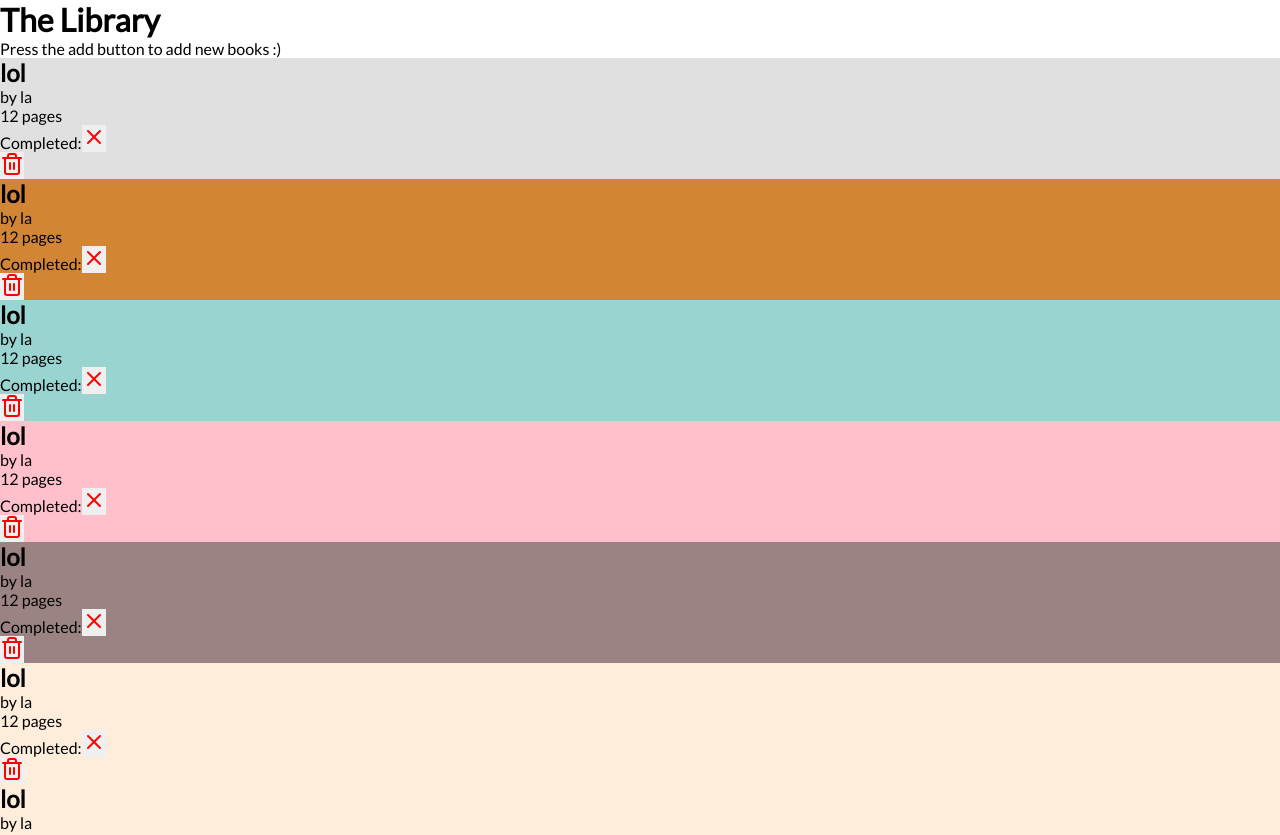
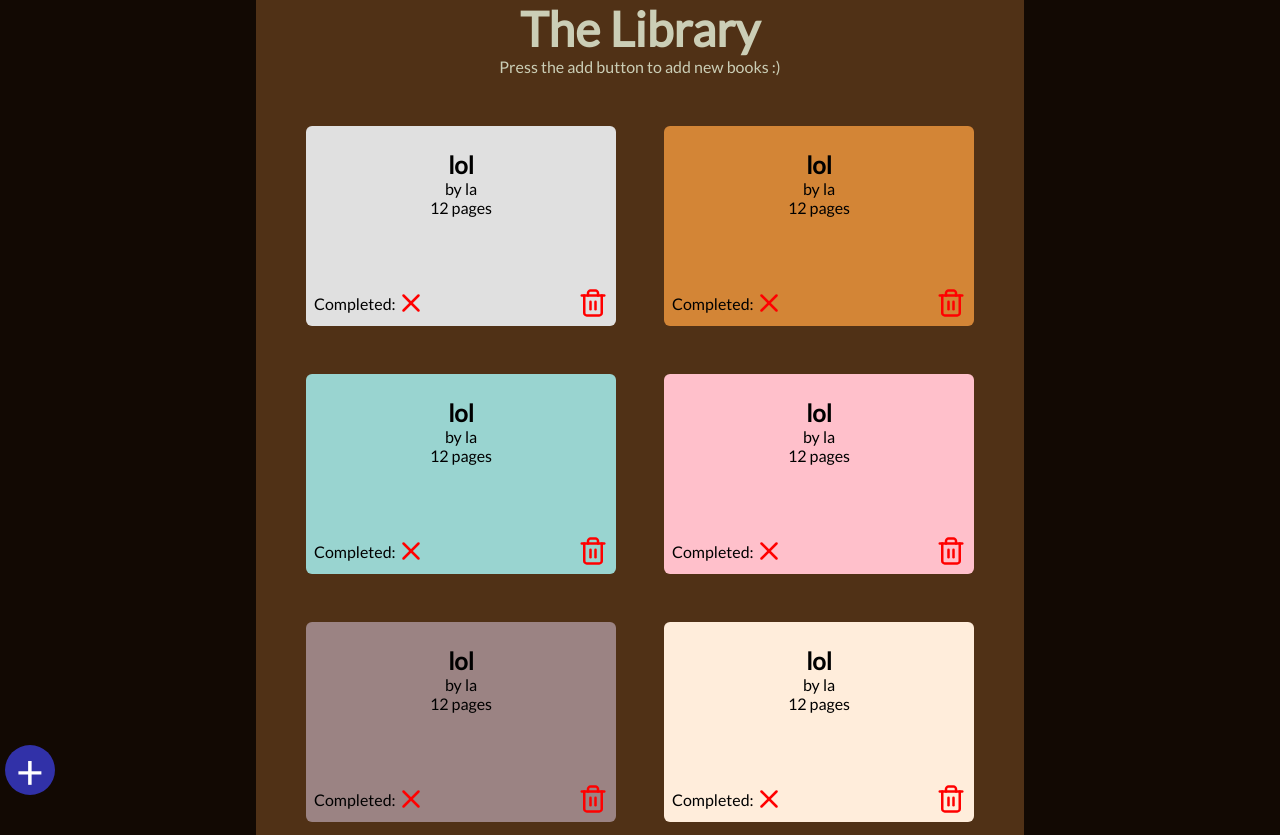
Before and after one commit to ImaginePog/dummy-library, a plain HTML site: page index.html in a window 1280 px wide. Shown: the top 835 px of the page. Drawn offline with Linux system fonts and the light colour scheme.

Commit message:
Style everything

```diff
--- a/style.css
+++ b/style.css
@@ -1,4 +1,13 @@
 @import url("https://fonts.googleapis.com/css2?family=Lato&display=swap");
+
+:root {
+	--color-form-btn: #3131a8;
+	--color-form: #656d4a;
+	--color-main-text: black;
+
+	--color-main-page: #503116;
+	--color-margins: #120903;
+}
 
 * {
 	padding: 0;
@@ -11,3 +20,182 @@
 
 	font-family: "Lato", sans-serif;
 }
+
+button:hover {
+	opacity: 60%;
+}
+
+button:active {
+	opacity: 20%;
+}
+
+header > h1,
+header > p {
+	text-align: center;
+	color: #cbceb6;
+}
+
+header > h1 {
+	font-size: 3rem;
+}
+
+.form-btn {
+	width: 50px;
+	height: 50px;
+	background-color: var(--color-form-btn);
+	color: white;
+
+	font-size: 3rem;
+
+	display: flex;
+	justify-content: center;
+	align-items: center;
+
+	border-radius: 50%;
+
+	position: fixed;
+	bottom: 5px;
+	left: 5px;
+}
+
+.add-form {
+	background-color: var(--color-form);
+
+	font-size: 1.3rem;
+	width: 300px;
+	height: 500px;
+
+	display: none;
+	flex-direction: column;
+	justify-content: space-between;
+
+	border-radius: 24px;
+	overflow: hidden;
+
+	position: fixed;
+	bottom: 0px;
+	left: 0px;
+
+	z-index: 2222;
+}
+
+.form-content {
+	padding: 15px 20px;
+}
+
+.add-form h2 {
+	text-align: center;
+	padding-bottom: 10px;
+}
+
+.add-form input[type="text"],
+.add-form input[type="number"],
+.add-form select {
+	width: 100%;
+	font-size: 1.2rem;
+	padding: 5px 12px;
+	border-radius: 5px;
+	margin: 8px 0;
+}
+
+.genre-select {
+	background-color: #9b8383;
+}
+
+.form-options {
+	width: 100%;
+	display: flex;
+	flex-direction: column;
+	gap: 10px;
+}
+
+.form-options > button {
+	width: 100%;
+	font-size: 1.2rem;
+	padding: 6px;
+}
+
+.add-btn {
+	background-color: #6cda6c;
+}
+
+.cancel-btn {
+	background-color: rgb(179, 173, 173);
+}
+
+body {
+	background-color: var(--color-margins);
+}
+
+.page-container {
+	margin: 0 20%;
+	background-color: var(--color-main-page);
+
+	min-height: 100vh;
+
+	display: flex;
+	flex-direction: column;
+}
+
+main {
+	flex: 1;
+	position: relative;
+}
+
+.library {
+	display: grid;
+	grid-template-columns: repeat(auto-fill, minmax(200px, 1fr));
+	grid-auto-rows: 200px;
+
+	gap: 48px;
+	padding: 50px;
+}
+
+.book {
+	background-color: #99d4d0;
+	display: flex;
+	flex-direction: column;
+	align-items: center;
+	padding: 24px 8px 8px;
+
+	border-radius: 6px;
+}
+
+.book > .options {
+	flex: 1;
+	align-self: stretch;
+
+	display: flex;
+
+	align-items: end;
+	justify-content: space-between;
+	gap: 4px;
+}
+
+.options > .completed-container {
+	display: flex;
+	justify-content: center;
+	align-items: center;
+}
+
+.remove-btn {
+	justify-self: self-end;
+}
+
+.icon-btn {
+	width: 30px;
+	height: 30px;
+	border-radius: 2px;
+	background-color: transparent;
+}
+
+.icon-btn > img {
+	width: 100%;
+	height: 100%;
+}
+
+/* DYNAMIC */
+
+.form-display {
+	display: flex;
+}
```
